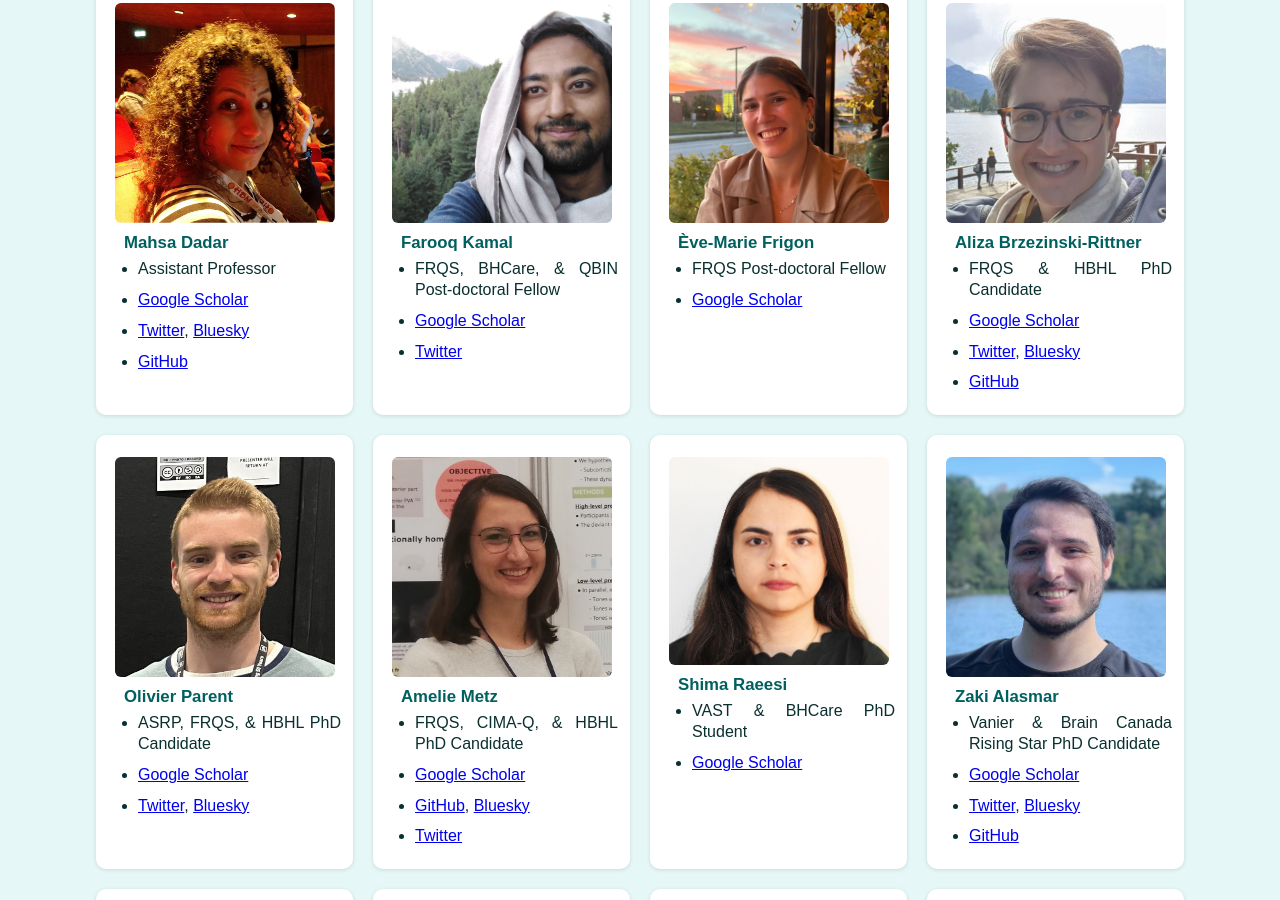
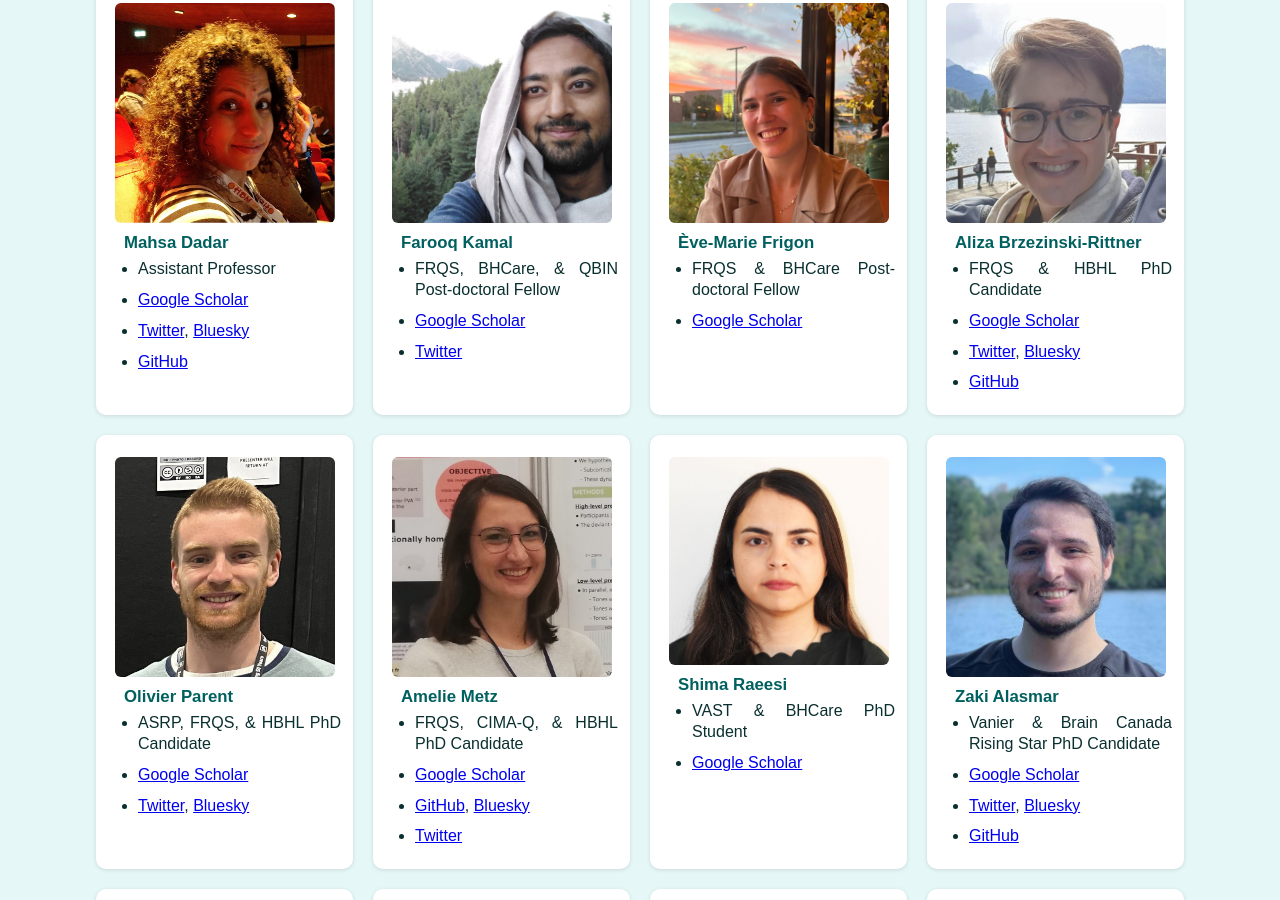
Before and after one commit to VANDAlab/VANDAlab.github.io, a Jekyll site: the page team.html, which Jekyll copies as it is, in a window 1280 px wide and 900 px high, scrolled down 654 px. Built offline with Jekyll 4.4.1, drawn with Linux system fonts in a browser that asks for light colours.

Commit message:
Update team.html

```diff
--- a/team.html
+++ b/team.html
@@ -56,7 +56,7 @@
     <img src="team/em.jpg" alt="empty">
     <h3>Ève-Marie Frigon</h3>
     <ul>
-    <li>FRQS Post-doctoral Fellow</li>
+    <li>FRQS & BHCare Post-doctoral Fellow</li>
     <li> <a href="https://scholar.google.com/citations?view_op=list_works&hl=fr&user=BytSs6kAAAAJ" target="_blank">Google Scholar</a></li>
         </ul>
 </div>
```
